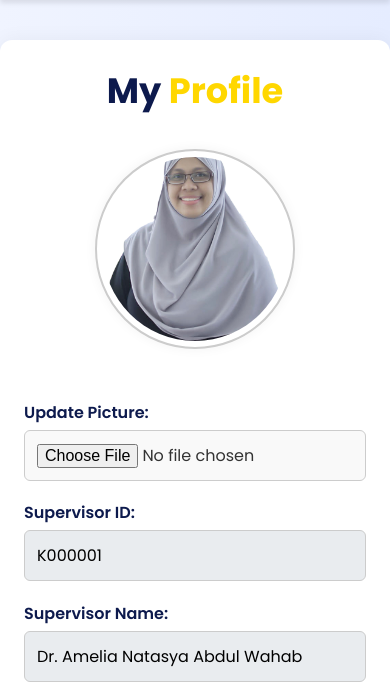
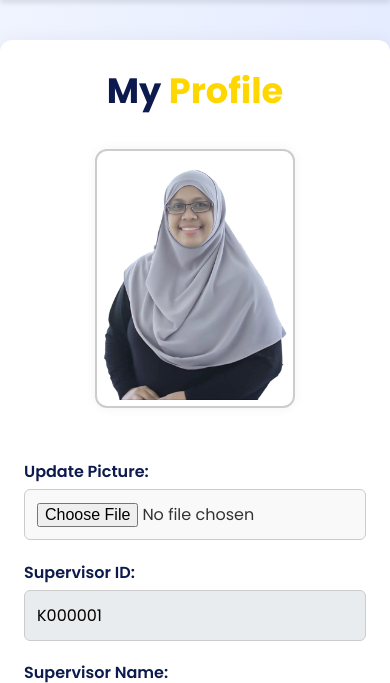
Before and after one commit to lilshasya/SvFinder, a Django app: template SVFINDER/templates/profilesupervisor.html in a window 390 px wide. Shown: the part 75-758 px from the top of the page. Run offline with Django 5.2, Linux system fonts and the light colour scheme; the template is opened without the code that fills it: values that come from a table or form of the project are taken from there, others are empty; data comes from the database, SQL or seed files in the repository; both versions use the stored data as it was after the commit.

Commit message:
update html

```diff
--- a/SVFINDER/templates/profilesupervisor.html
+++ b/SVFINDER/templates/profilesupervisor.html
@@ -64,7 +64,6 @@
       font-weight: 400;
     }
 
-
     .nav-links a {
       color: #fff;
       text-decoration: none;
@@ -113,8 +112,8 @@
     .profile-pic {
       width: 260px;
       height: 260px;
-      border-radius: 50%;
-      object-fit: cover;
+      object-fit: contain;
+      border-radius: 12px; /* square with rounded corners */
       background-color: #fff;
       padding: 6px;
       border: 2px solid #ccc;
@@ -199,7 +198,7 @@
 
       .profile-pic {
         width: 200px;
-        height: 200px;
+        height: auto;
       }
 
       form {
@@ -270,6 +269,7 @@
     </form>
   </div>
 </div>
+
 <div class="footer">
   &copy; {{ now.year }} Universiti Kebangsaan Malaysia | Fakulti Teknologi dan Sains Maklumat
 </div>
```
Also changed, not shown: db.sqlite3, media/pelajar/WhatsApp_Image_2025-06-12_at_02_i7WZjt2.50.43_d3b82067.jpg (added), 2 other files. Lines whose indentation alone changed are shown as unchanged.
